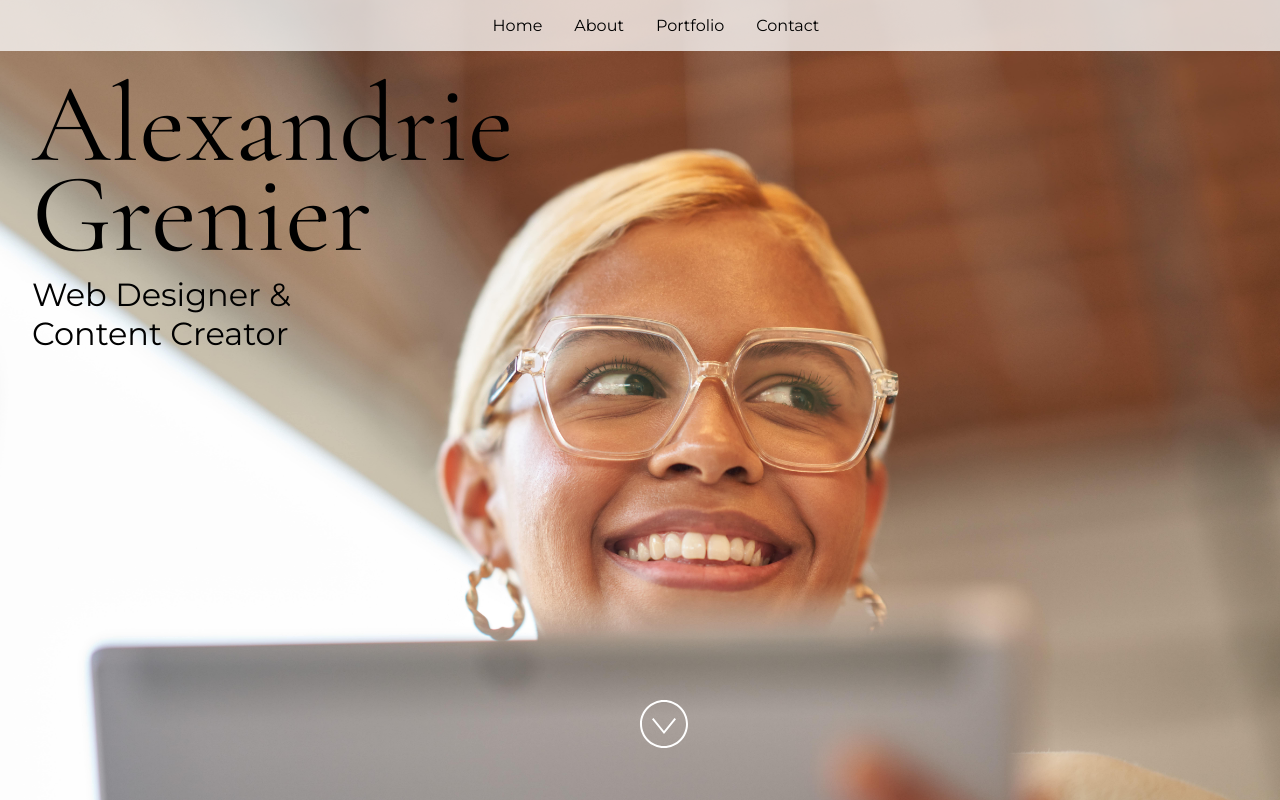
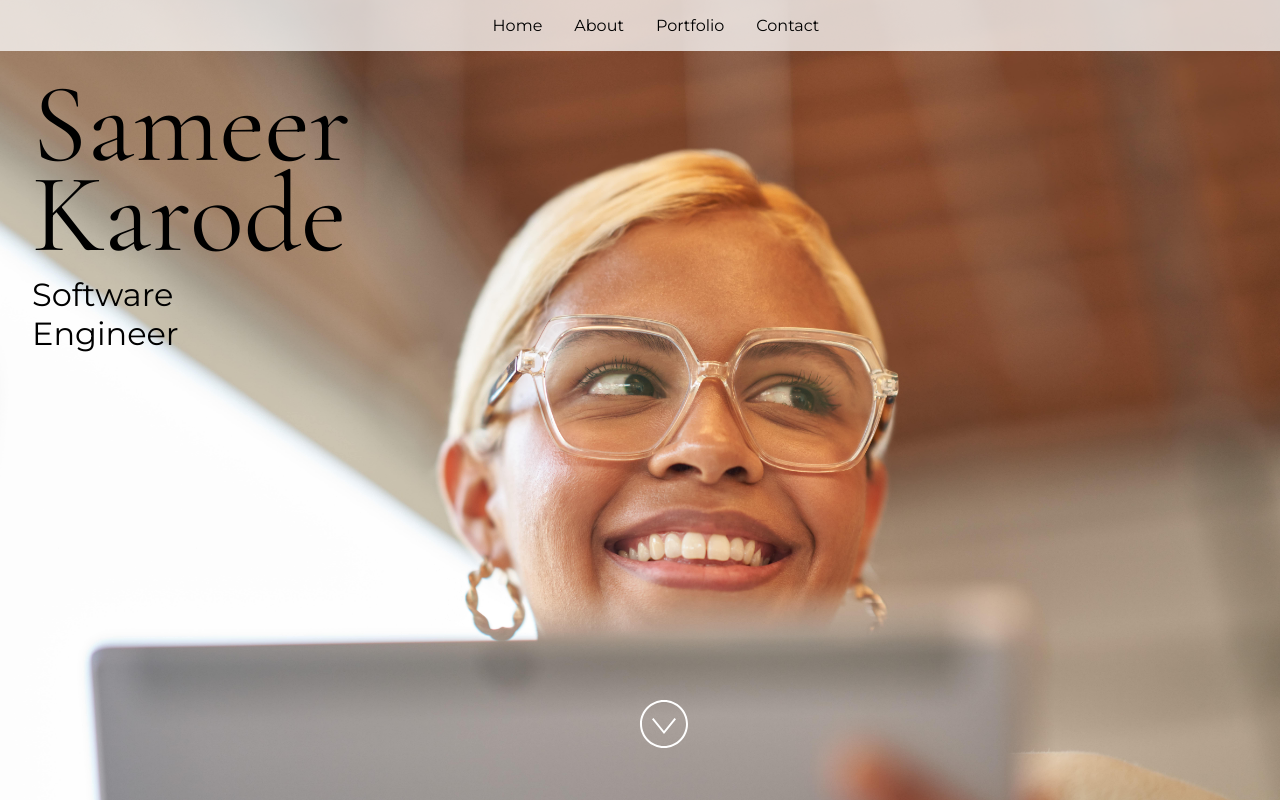
Before and after one commit to skarode96/skarode96.github.io, a React (Vite) app: page / in a window 1280 px wide. Built offline with nearby package versions, Linux system fonts and the light colour scheme.

Commit message:
Update links

```diff
--- a/src/App.jsx
+++ b/src/App.jsx
@@ -24,19 +24,19 @@ import "./styles.css";
  * If you don't have one of the social sites listed, leave it as an empty string.
  */
 const siteProps = {
-  name: "Alexandrie Grenier",
-  title: "Web Designer & Content Creator",
-  email: "alex@example.com",
-  gitHub: "microsoft",
-  instagram: "microsoft",
-  linkedIn: "satyanadella",
+  name: "Sameer Karode",
+  title: "Software Engineer",
+  email: "skarode96@gmail.com",
+  gitHub: "https://github.com/skarode96",
+  instagram: "https://www.instagram.com/orion_voyager/",
+  linkedIn: "https://www.linkedin.com/in/skarode/",
   medium: "",
   twitter: "microsoft",
   youTube: "Code",
 };
 
-const primaryColor = "#4E567E";
-const secondaryColor = "#D2F1E4";
+const primaryColor = "#7883FF";
+const secondaryColor = "#FFFFFF";
 
 const App = () => {
   return (
```
